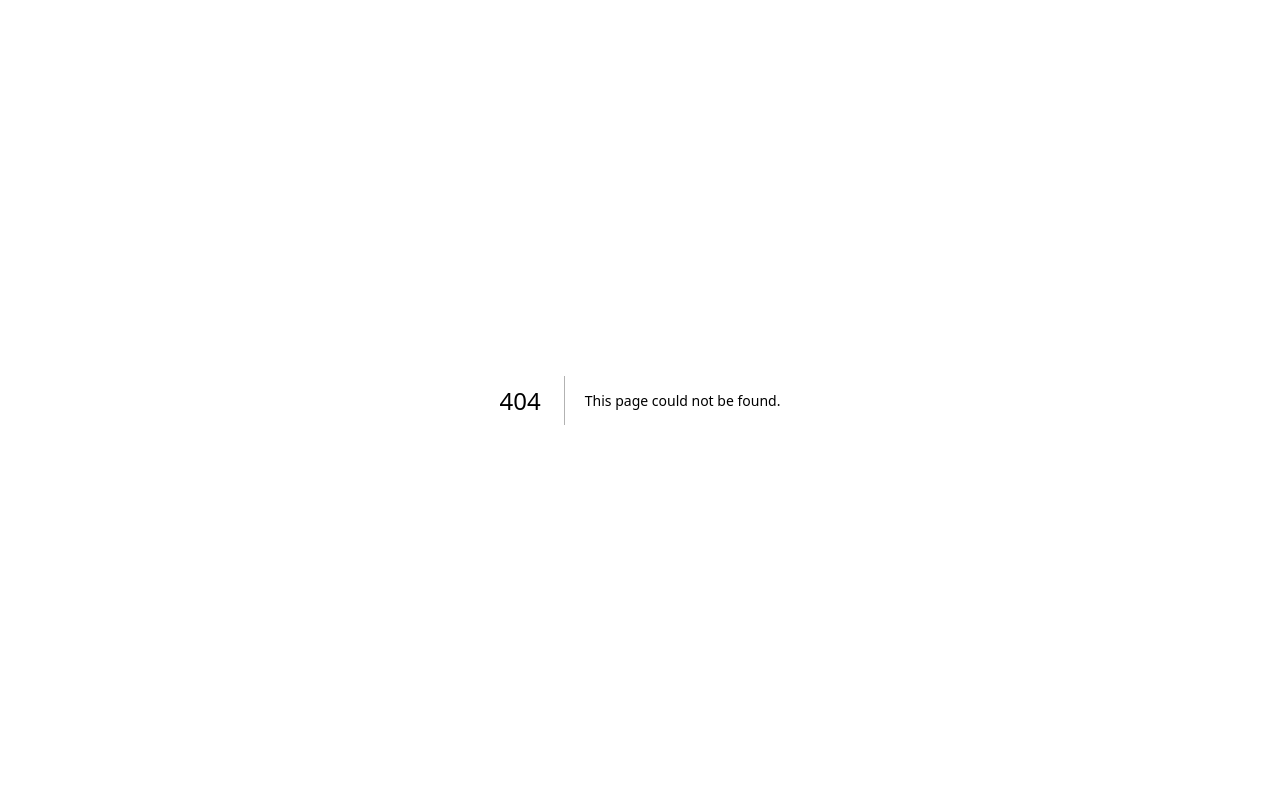
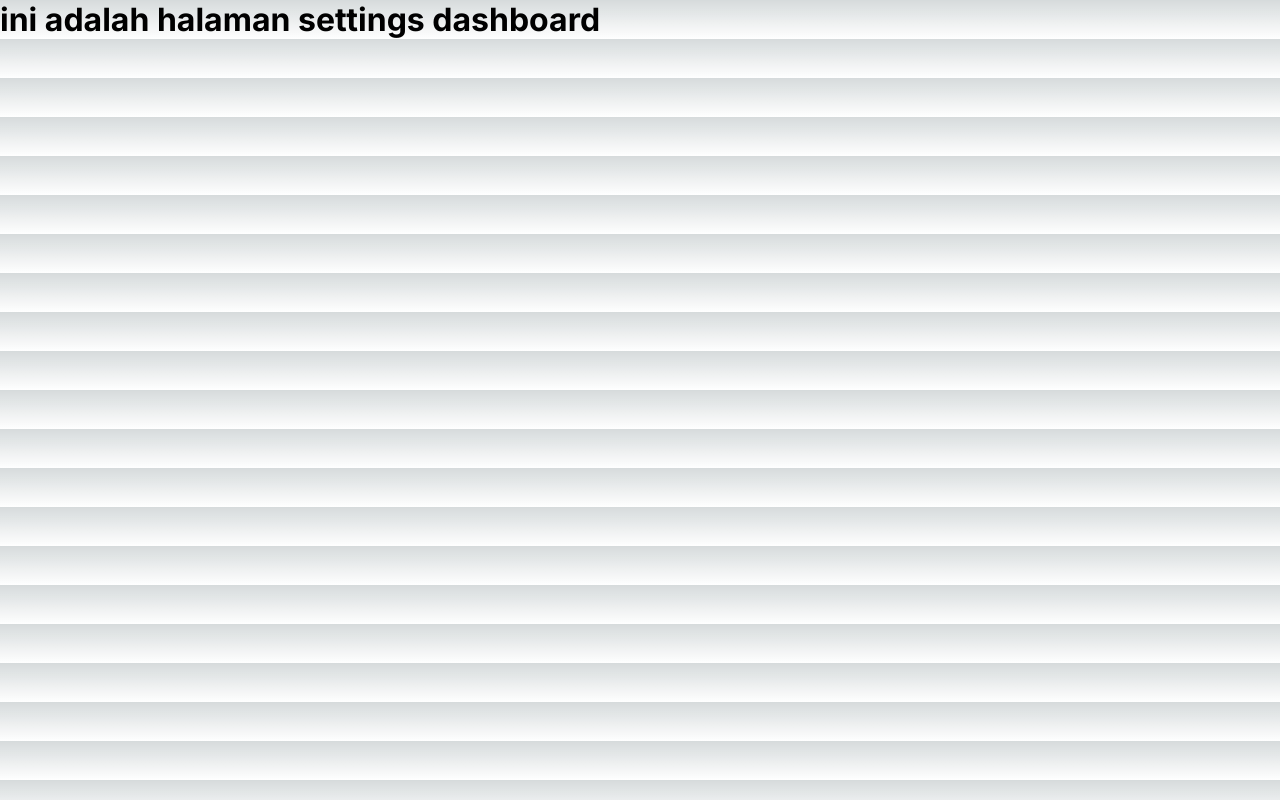
Before and after one commit to adrianmulyawan/belajar-nextjs-2, a Next.js app: page /dashboard/settings in a window 1280 px wide. Before the commit this address had no page. Built offline with nearby package versions, Linux system fonts and the light colour scheme.

Commit message:
buat nested route

```diff
--- /dev/null
+++ b/app/dashboard/settings/page.jsx
@@ -0,0 +1,11 @@
+import React from 'react';
+
+const Page = () => {
+  return (
+    <>
+      <h1>ini adalah halaman settings dashboard</h1>
+    </>
+  );
+}
+
+export default Page;
```
